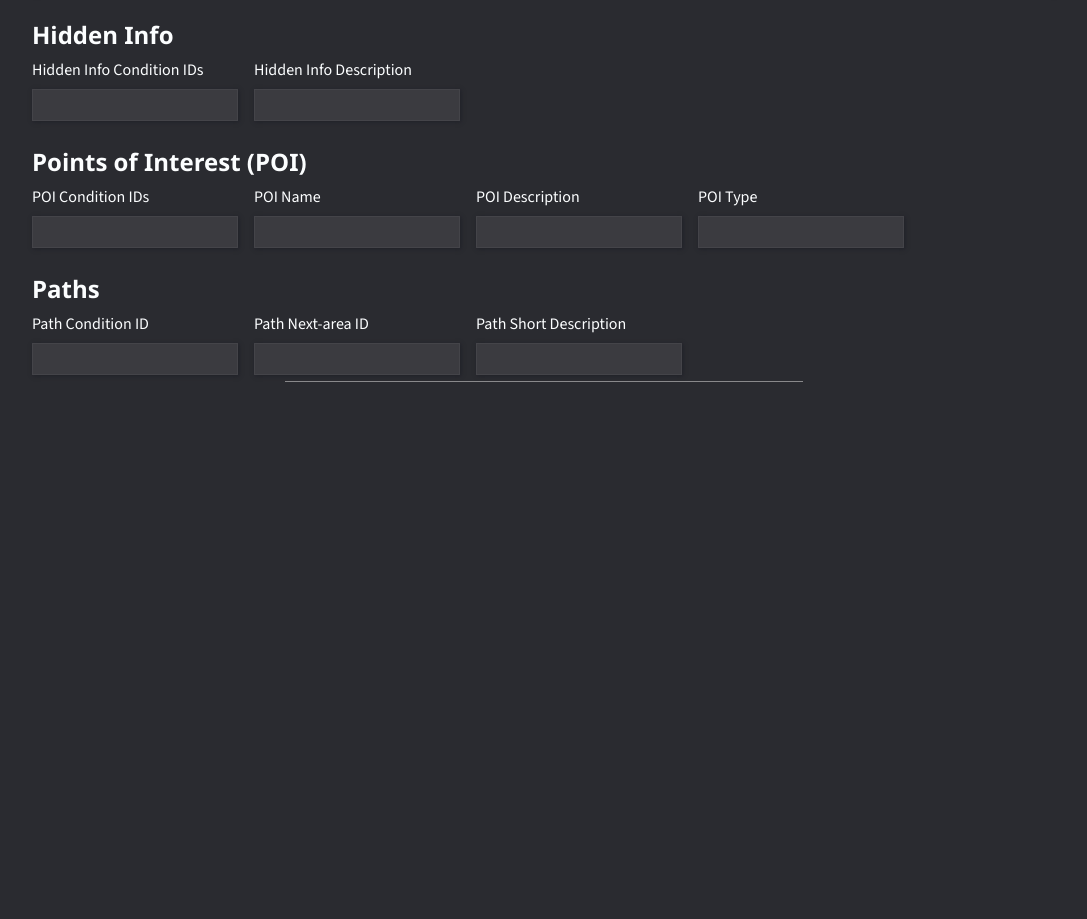
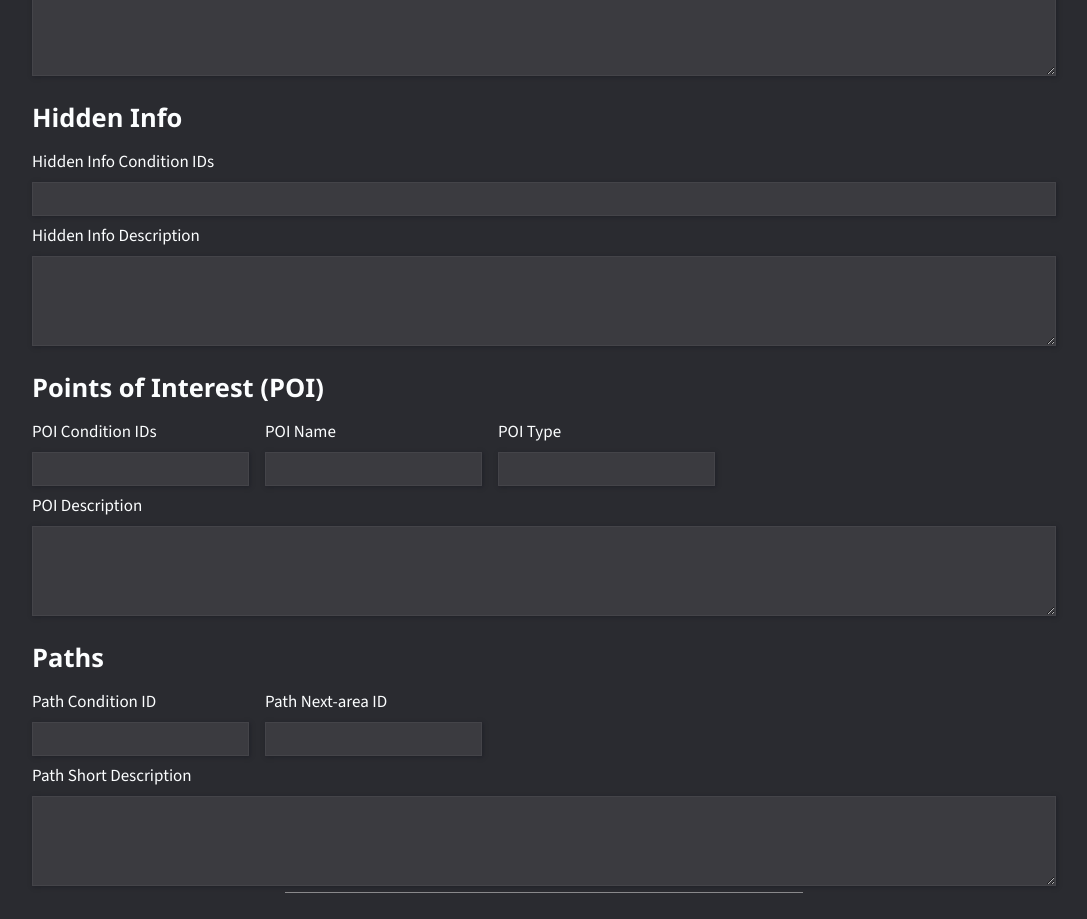
Before and after one commit to 00-status/rpg_tools, a React app: page / in a window 1280 px wide. Shown: the part 780-1699 px from the top of the page, without its empty margins (96-1183 px from the left). Before the commit the page ends 1188 px from the top, so only its background shows below. Built offline with nearby package versions, Linux system fonts and the light colour scheme; the HTML template or start-up script is replaced by a standard one.

Commit message:
WIP - moving hidden info area to its own component.

```diff
--- a/src/AreaMaker/AreaMaker.tsx
+++ b/src/AreaMaker/AreaMaker.tsx
@@ -15,7 +15,7 @@ export const AreaMaker = (): ReactElement => {
     //      Paths
     //          Lead to other areas via an ID.
     //          An ID must be entered for it to be valid, adventure_end can be used if it is the last area.
-    // Create a way to make new, attached areaas.
+    // Create a way to make new, attached areas.
     // When Area A leads to Area B, link the two areas together in SigmaJS.
 
     return <Page title="RPG Tools">
@@ -39,22 +39,20 @@ export const AreaMaker = (): ReactElement => {
                 <input type="text" id="area-name" value={'testBalue'} />
 
                 <label htmlFor="area-description">Area Description</label>
-                <input type="text" id="area-description" value={'testBalue'} />
+                <textarea className="area-maker--text-box" id="area-description" />
             </div>
-            <div>
+            <div className="area-maker--form-stack">
                 <h2>Hidden Info</h2>
-                <div className="area-maker--form-inline">
                 <div className="area-maker--form-stack">
                     <label htmlFor="hidden-info-condition-ids">Hidden Info Condition IDs</label>
                     <input type="text" id="hidden-info-condition-ids" />
                 </div>
                 <div className="area-maker--form-stack">
                     <label htmlFor="hidden-info-description">Hidden Info Description</label>
-                        <input type="text" id="hidden-info-description" />
+                    <textarea className="area-maker--text-box" id="hidden-info-description" />
                 </div>
             </div>
-            </div>
-            <div>
+            <div className="area-maker--form-stack">
                 <h2>Points of Interest (POI)</h2>
                 <div className="area-maker--form-inline">
                     <div className="area-maker--form-stack">
@@ -66,16 +64,17 @@ export const AreaMaker = (): ReactElement => {
                         <input type="text" id="poi-name" />
                     </div>
                     <div className="area-maker--form-stack">
-                        <label htmlFor="poi-description">POI Description</label>
-                        <input type="text" id="poi-description" />
-                    </div>
-                    <div className="area-maker--form-stack">
+                        {/* TODO: Make this a dropdown */}
                         <label htmlFor="poi-type">POI Type</label>
                         <input type="text" id="poi-type" />
                     </div>
                 </div>
+                <div className="area-maker--form-stack">
+                    <label htmlFor="poi-description">POI Description</label>
+                    <textarea className="area-maker--text-box" id="poi-description" />
                 </div>
-            <div>
+            </div>
+            <div className="area-maker--form-stack">
                 <h2>Paths</h2>
                 <div className="area-maker--form-inline">
                     <div className="area-maker--form-stack">
@@ -86,10 +85,10 @@ export const AreaMaker = (): ReactElement => {
                         <label htmlFor="path-next-area-id">Path Next-area ID</label>
                         <input type="text" id="path-next-area-id" />
                     </div>
+                </div>
                 <div className="area-maker--form-stack">
                     <label htmlFor="path-short-description">Path Short Description</label>
-                        <input type="text" id="path-short-description" />
-                    </div>
+                    <textarea className="area-maker--text-box" id="path-short-description" />
                 </div>
             </div>
         </div>
--- a/src/AreaMaker/area-maker.css
+++ b/src/AreaMaker/area-maker.css
@@ -16,3 +16,8 @@
     flex-direction: row;
     gap: 16px;
 }
+
+.area-maker--text-box {
+    height: 90px;
+    resize: vertical;
+}
--- a/src/SharedComponents/Page/app.css
+++ b/src/SharedComponents/Page/app.css
@@ -25,12 +25,12 @@ html {
     box-sizing: inherit;
 }
 
-body, input, button {
-    font-size: 16px;
+body, input, textarea, button {
+    font-size: 17px;
     font-family: "Source Sans 3", 'Segoe UI', Tahoma, Geneva, Verdana, sans-serif;
 }
 
-input {
+input, textarea {
     padding: 4px 4px;
 
     background-color: #3b3b40;
```
Also changed, not shown: src/AreaMaker/HiddenInfo.tsx (added, +42 -0 lines), src/AreaMaker/domain/types.ts (+5 -5 lines), 2 other files (tests, documents, lock files or other folders). Lines whose indentation alone changed are shown as unchanged.
